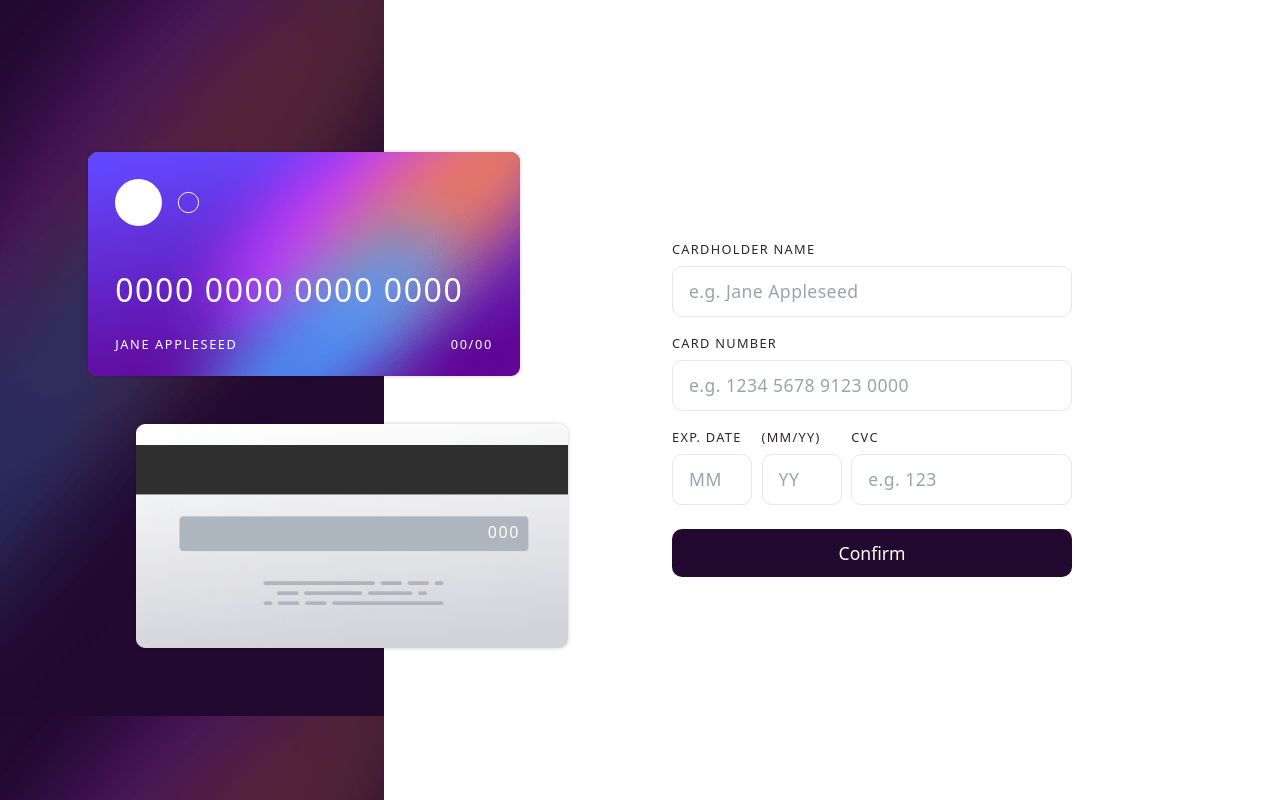
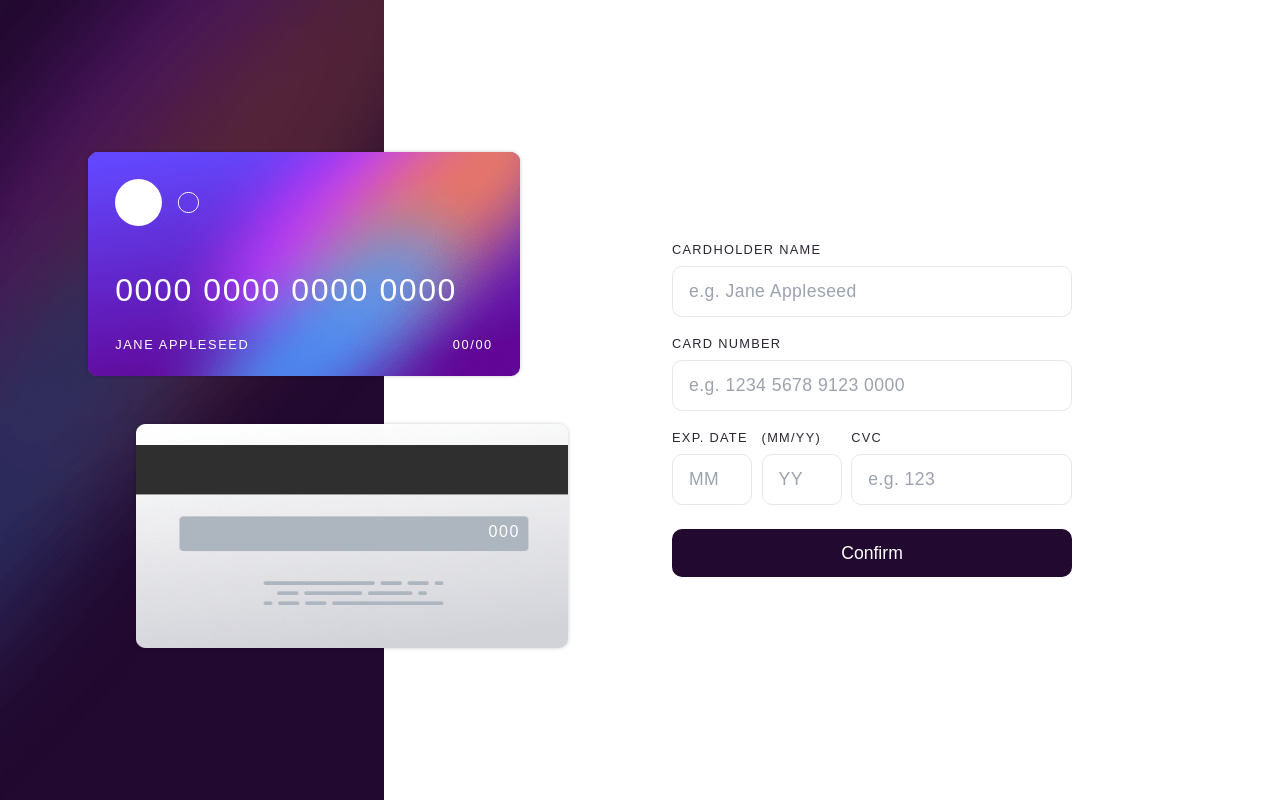
Before and after one commit to Honey-Macss/interactive-card-details-form, a React (Create React App) app: page / in a window 1280 px wide. Built offline with nearby package versions, Linux system fonts and the light colour scheme.

Commit message:
Little changes

```diff
--- a/src/App.css
+++ b/src/App.css
@@ -1,23 +1,22 @@
 @tailwind base;
 @tailwind components;
 @tailwind utilities;
+
+/* @import url('https://fonts.googleapis.com/css2?family=Space+Grotesk:wght@500&display=swap'); */
 
 *{
   box-sizing: border-box;
   padding: 0;
   margin: 0;
+  font-family: "Space Grotesk", sans-serif;
 }
 
 .cardWay{
-  background: url("./Components/images/bg-main-desktop.png");
-  background-size: contain;
+  background: url("./Components/images/bg-main-desktop.png") no-repeat center/cover ;
 }
 
-@media only screen and (max-width: 1179px){
+@media only screen and (max-width: 855px){
   .cardWay{
     background: url("./Components/images/bg-main-mobile.png");
   }
 }
-
-
-@import url('https://fonts.googleapis.com/css2?family=Space+Grotesk:wght@500&display=swap');
--- a/src/Components/DetailInput.jsx
+++ b/src/Components/DetailInput.jsx
@@ -46,7 +46,7 @@ const DetailInput = () => {
     <div className=" bg-[#ffffff] flex justify-center items-center sm:px-[3rem] mi:px-[1.5rem] mi2:px-[0.7rem] mi:mb-[5rem]">
         <form onSubmit={handleSubmit} className=" w-[25rem]  2xl:w-[20rem] sm:w-[100%] ml-[5rem] lg1:ml-[0]" >
           <Inputs touched={touched.cardHolderName} errors={errors.cardHolderName} value={values.cardHolderName} setValue={((e) => {setFieldValue("cardHolderName", e.target.value); })} label={labels[0]} placeHolders={placeHolders[0]} type="text" />
-          <Inputs touched={touched.cardNumber} errors={errors.cardNumber} value={values.cardNumber} setValue={((e) => {setFieldValue("cardNumber", e.target.value); })} label={labels[1]} placeHolders={placeHolders[1]} type="text" />
+          <Inputs touched={touched.cardNumber} errors={errors.cardNumber} value={values.cardNumber.replace(/\W/gi, '').replace(/(.{4})/g, '$1 ').trim()} setValue={((e) => {setFieldValue("cardNumber", e.target.value.slice(0, 19)); })} label={labels[1]} placeHolders={placeHolders[1]} type="text" />
 
           <span className=" flex gap-[0.6rem] mi:gap-[0.4rem]">
             <Inputs touched={touched.expiryDateMm} errors={errors.expiryDateMm} value={values.expiryDateMm} setValue={((e) => {setFieldValue("expiryDateMm", e.target.value.slice(0, 2)); })} label={labels[2]} placeHolders={placeHolders[2]} type="number" width="w-[5rem]" />
```
